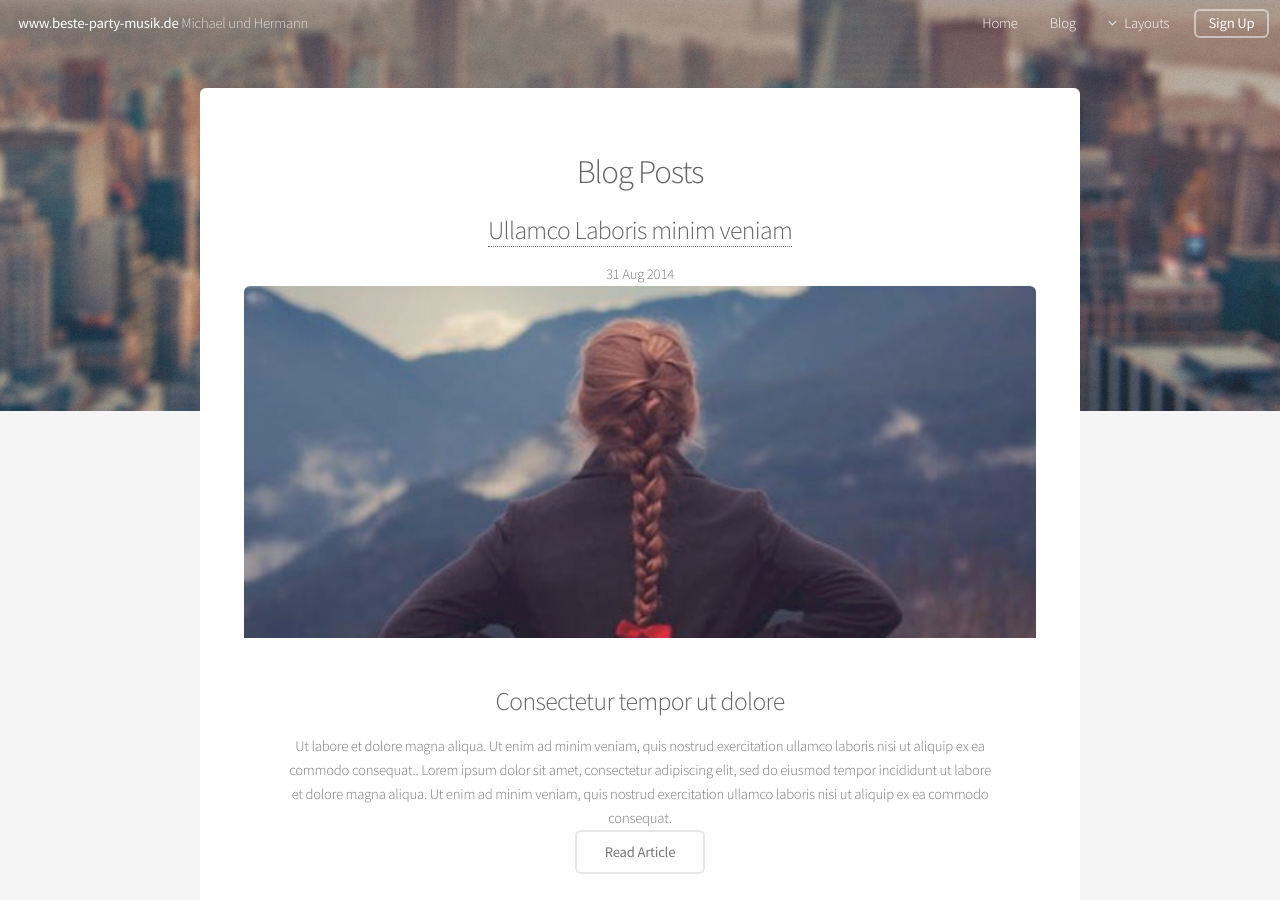
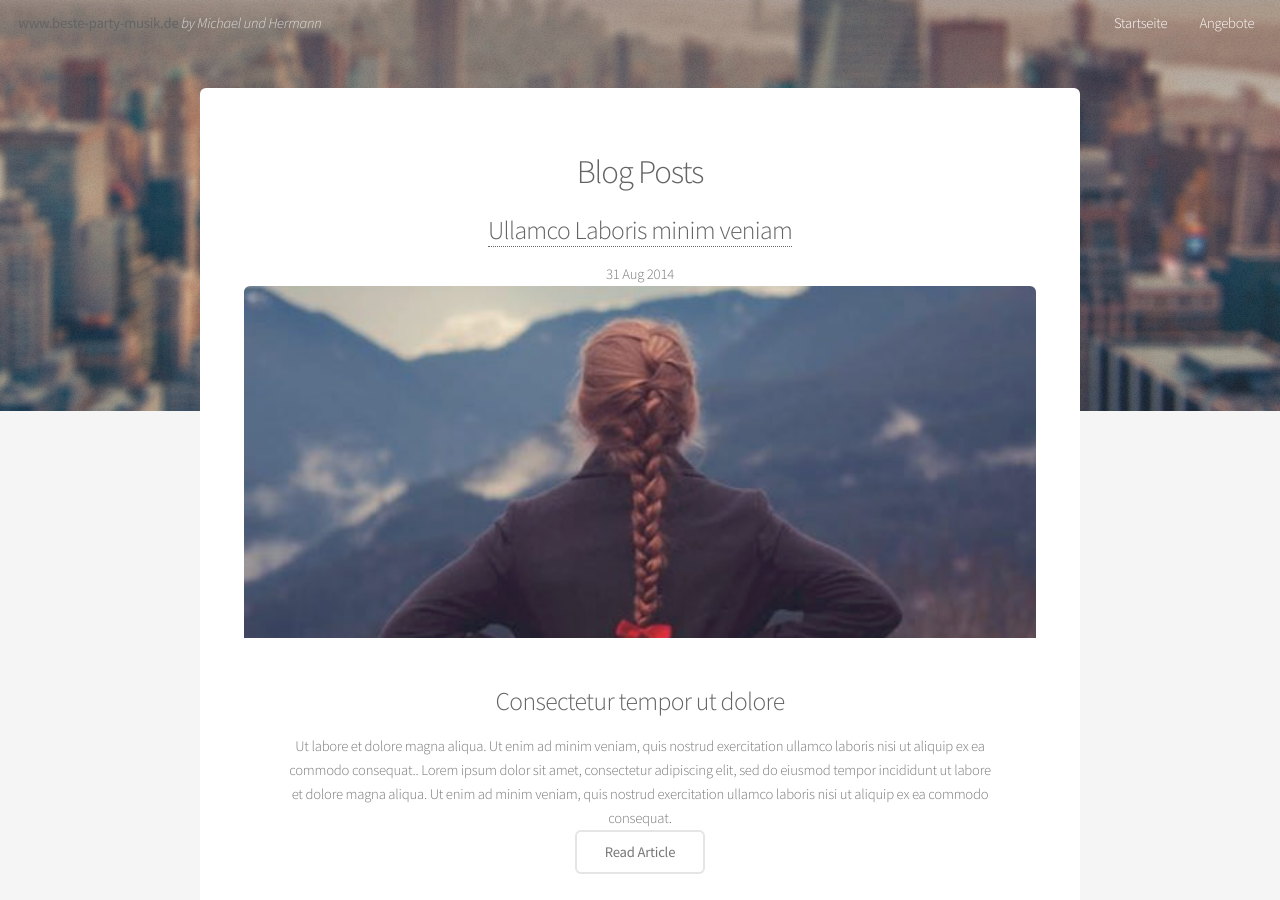
Before and after one commit to old-jekyll-templates/Alpha-Jekyll-Theme, a Jekyll site: the page built from blog/index.html, in a window 1280 px wide and 900 px high. Built offline with Jekyll 4.4.1, drawn with Linux system fonts in a browser that asks for light colours.

Commit message:
Header and header text changes

```diff
--- a/_includes/footer.html
+++ b/_includes/footer.html
@@ -2,12 +2,12 @@
 		<!-- Footer -->
 			<footer id="footer">
 				<ul class="icons">
-					<li><a href="#" class="icon fa-twitter"><span class="label">Twitter</span></a></li>
-					<li><a href="#" class="icon fa-facebook"><span class="label">Facebook</span></a></li>
-					<li><a href="#" class="icon fa-instagram"><span class="label">Instagram</span></a></li>
+					<!-- <li><a href="#" class="icon fa-twitter"><span class="label">Twitter</span></a></li> -->
+					<li><a href="facebook.com/hermann.moltgen" class="icon fa-facebook"><span class="label">Facebook</span></a></li>
+					<!-- <li><a href="#" class="icon fa-instagram"><span class="label">Instagram</span></a></li>
 					<li><a href="#" class="icon fa-github"><span class="label">Github</span></a></li>
 					<li><a href="#" class="icon fa-dribbble"><span class="label">Dribbble</span></a></li>
-					<li><a href="#" class="icon fa-google-plus"><span class="label">Google+</span></a></li>
+					<li><a href="#" class="icon fa-google-plus"><span class="label">Google+</span></a></li> -->
 				</ul>
 				<ul class="copyright">
 					<li>&copy; Untitled. All rights reserved.</li><li>Design: <a href="http://html5up.net">HTML5 UP</a></li>
--- a/_includes/nav.html
+++ b/_includes/nav.html
@@ -1,10 +1,12 @@
 <!-- Header -->
 	<header id="header" class="alt">
-		<h1><a href="{{ site.baseurl }}/index.html">www.beste-party-musik.de</a> Michael und Hermann</h1>
+		<!-- <h1><a href="{{ site.baseurl }}/index.html">www.beste-party-musik.de</a> Michael und Hermann</h1> -->
+		<h1><b>www.beste-party-musik.de</b> <i>by Michael und Hermann</i></h1>
 		<nav id="nav">
 			<ul>
-				<li><a href="{{ site.baseurl }}/index.html">Home</a></li>
-				<li><a href="{{ site.baseurl }}/blog">Blog</a></li>
+				<li><a href="{{ site.baseurl }}/index.html">Startseite</a></li>
+				<li><a href="{{ site.baseurl }}/blog">Angebote</a></li>
+				<!--
 				<li>
 					<a href="" class="icon fa-angle-down">Layouts</a>
 					<ul>
@@ -23,6 +25,7 @@
 					</ul>
 				</li>
 				<li><a href="#" class="button">Sign Up</a></li>
+				-->
 			</ul>
 		</nav>
 	</header>
```
Also changed, not shown: index.html (+9 -5 lines).
